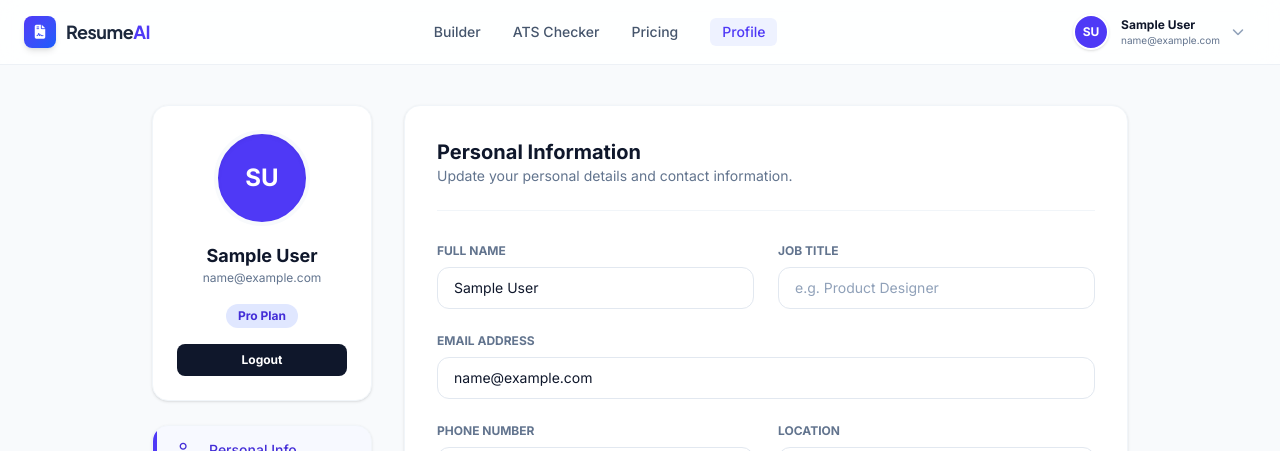
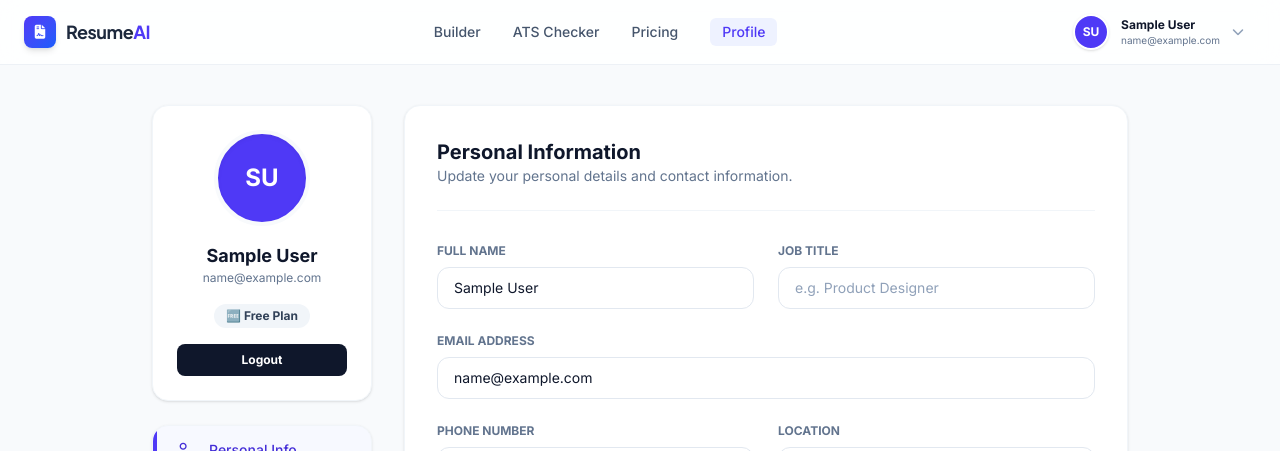
Before and after one commit to suraj292/react-resume, a Next.js app in the folder resume-builder-frontend/: page /profile in a window 1280 px wide. Shown: the top 451 px of the page. Built offline with nearby package versions, Linux system fonts and the light colour scheme; no server answers; sample sign-in values are in the browser's storage.

Commit message:
profile subscription plan show

```diff
--- a/resume-builder-frontend/app/(dashboard)/profile/page.tsx
+++ b/resume-builder-frontend/app/(dashboard)/profile/page.tsx
@@ -284,9 +284,22 @@ export default function ProfilePage() {
                             <h2 className="text-lg font-bold text-slate-900">{user.name}</h2>
                             <p className="text-xs text-slate-500 mb-4">{user.email}</p>
 
-                            <div className="inline-block px-3 py-1 bg-indigo-100 text-indigo-700 text-xs font-bold rounded-full mb-4">
-                                Pro Plan
-                            </div>
+                            {user.subscription_plan && user.subscription_status === 'active' ? (
+                                <div className={`inline-block px-3 py-1 text-xs font-bold rounded-full mb-4 ${user.subscription_plan === 'premium'
+                                    ? 'bg-gradient-to-r from-purple-100 to-pink-100 text-purple-700'
+                                    : user.subscription_plan === 'pro'
+                                        ? 'bg-indigo-100 text-indigo-700'
+                                        : 'bg-slate-100 text-slate-700'
+                                    }`}>
+                                    {user.subscription_plan === 'premium' ? '✨ Premium Plan' :
+                                        user.subscription_plan === 'pro' ? '⚡ Pro Plan' :
+                                            '🆓 Free Plan'}
+                                </div>
+                            ) : (
+                                <div className="inline-block px-3 py-1 bg-slate-100 text-slate-700 text-xs font-bold rounded-full mb-4">
+                                    🆓 Free Plan
+                                </div>
+                            )}
 
                             <button
                                 onClick={handleLogout}
--- a/resume-builder-frontend/contexts/AuthContext.tsx
+++ b/resume-builder-frontend/contexts/AuthContext.tsx
@@ -11,6 +11,8 @@ interface User {
     avatar: string | null;
     provider: string | null;
     password?: string | null;
+    subscription_plan?: 'free' | 'pro' | 'premium' | null;
+    subscription_status?: 'active' | 'inactive' | 'cancelled' | 'expired' | null;
     created_at?: string;
     updated_at?: string;
 }
```
